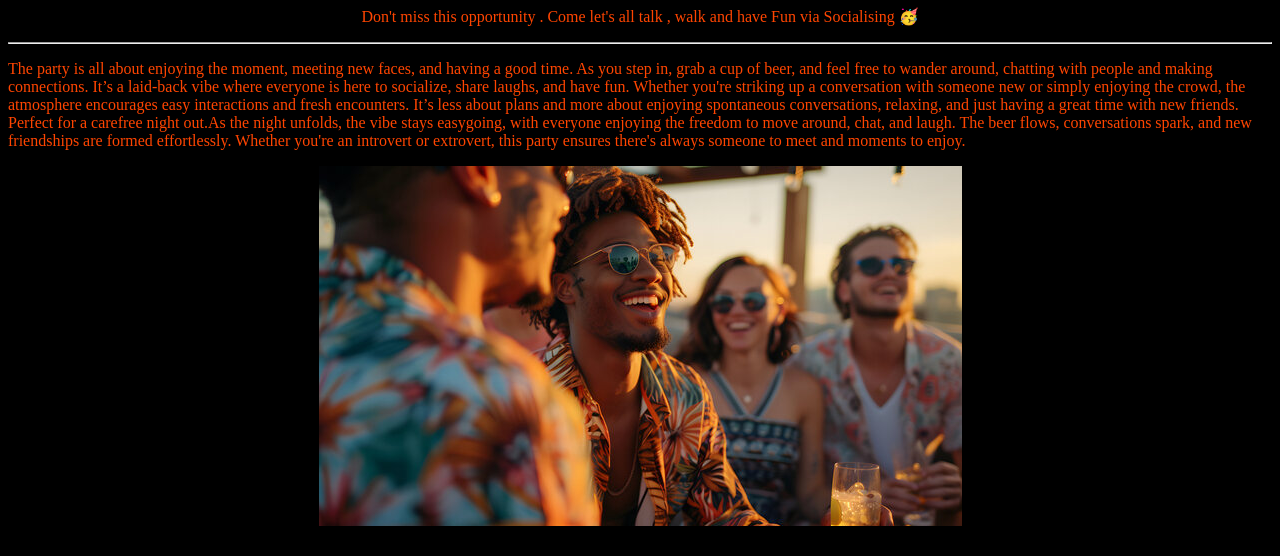
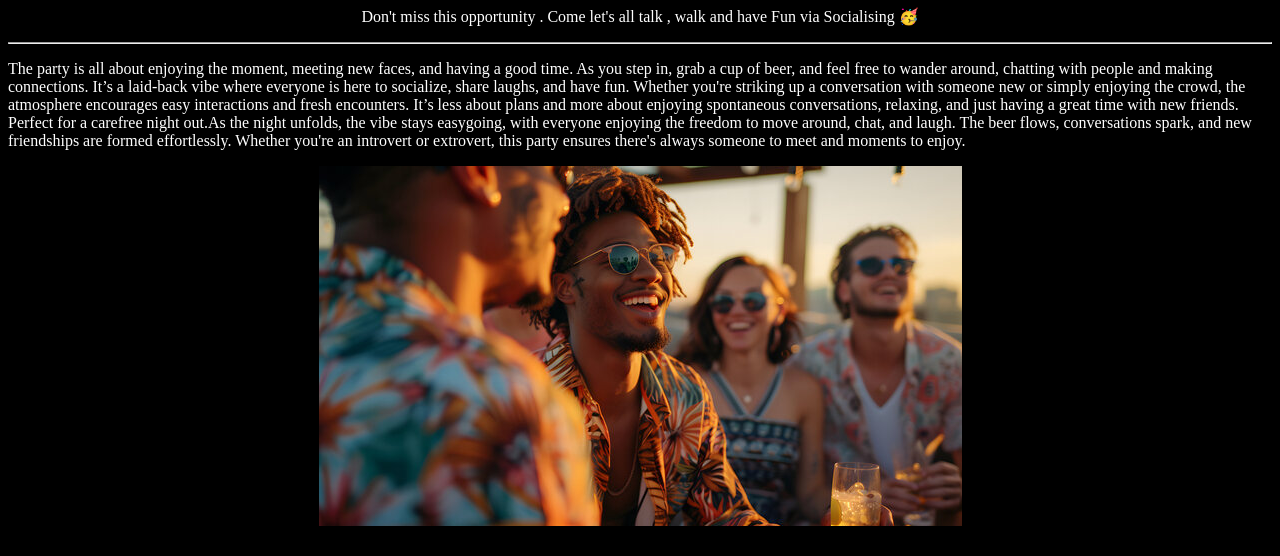
Before and after one commit to Blesson-17/Teencrew.App, a plain HTML site: page Html.project/index.html in a window 1280 px wide. Shown: the part 74-630 px from the top of the page. Drawn offline with Linux system fonts and the light colour scheme.

Commit message:
Updated index.html
Text colours have been changed

```diff
--- a/Html.project/index.html
+++ b/Html.project/index.html
@@ -4,7 +4,7 @@
         <title>Events</title>
         <link rel="icon" href="pngtree-megaphone-activity-events-calendar-icon-png-image_7770921.png">
     </head>
-    <body bgcolor="black" style="color:orangered;">
+        <body bgcolor="black" style="color:white;">
         <center>
             <h1>Upcoming Events 📆 </h1>
             <p>Don't miss this opportunity . Come let's all talk , walk and have Fun via Socialising 🥳</p>
```
